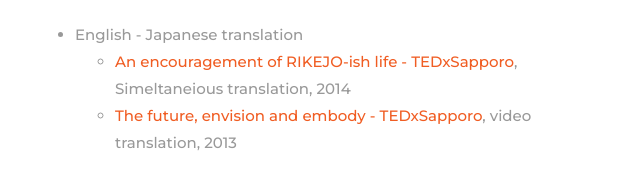
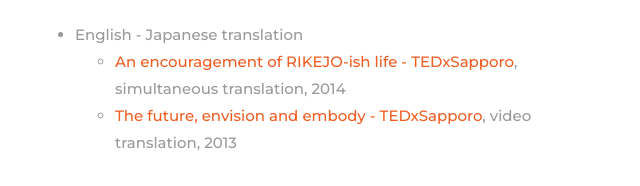
Before and after one commit to kuroshiba-Ginji/kuroshiba.github.io, a plain HTML site: page about.html in a window 1280 px wide. Shown: the part 2631-2817 px from the top of the page, 478-1118 px from the left. Drawn offline with Linux system fonts and the light colour scheme; some packages are replaced by stand-ins of ours; no server answers; files whose address does not match are found by name.

Commit message:
Fixed typo

```diff
--- a/about.html
+++ b/about.html
@@ -147,7 +147,7 @@
             <ul>
               <li> English - Japanese translation
                 <ul>
-                  <li> <a href="https://tedxsapporo.com/en/talk/an-encouragement-of-rikejo-ish-life/">An encouragement of RIKEJO-ish life - TEDxSapporo</a>, Simeltaneious translation, 2014</li>
+                  <li> <a href="https://tedxsapporo.com/en/talk/an-encouragement-of-rikejo-ish-life/">An encouragement of RIKEJO-ish life - TEDxSapporo</a>, simultaneous translation, 2014</li>
                   <li> <a href="https://tedxsapporo.com/en/talk/the-future-envision-and-embody/">The future, envision and embody - TEDxSapporo</a>, video translation, 2013</li>
                 </ul>
               </li>
```
